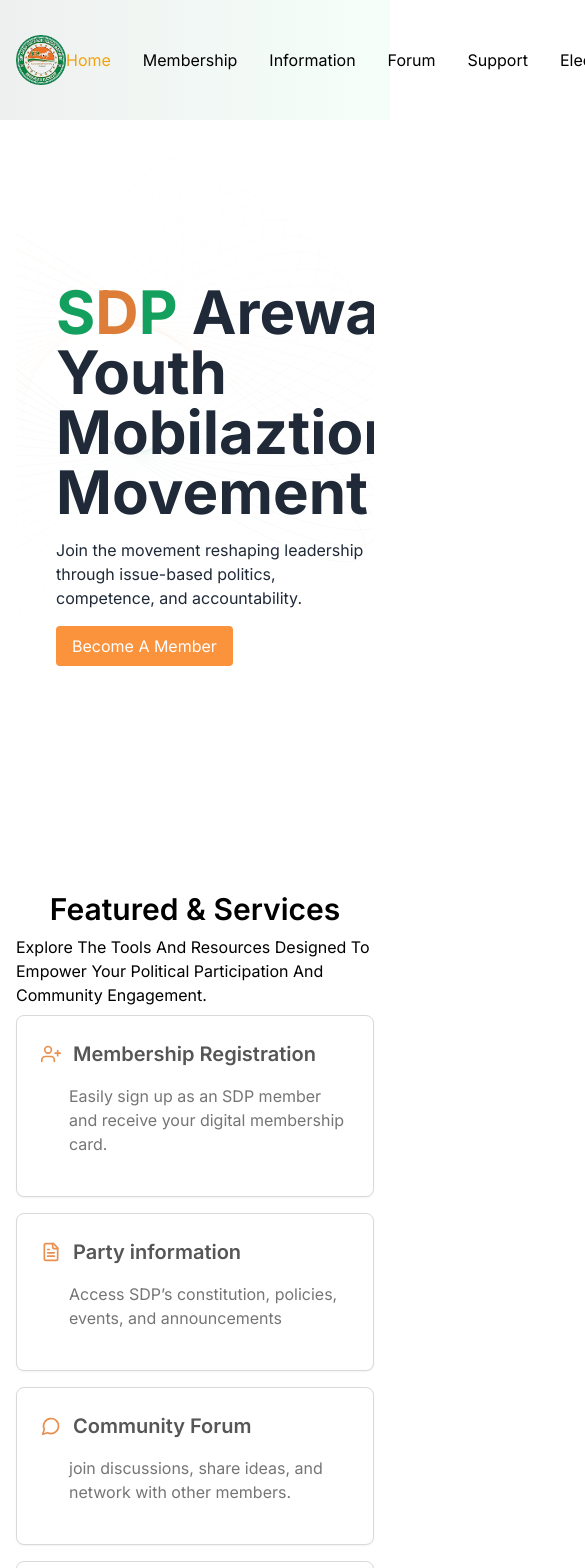
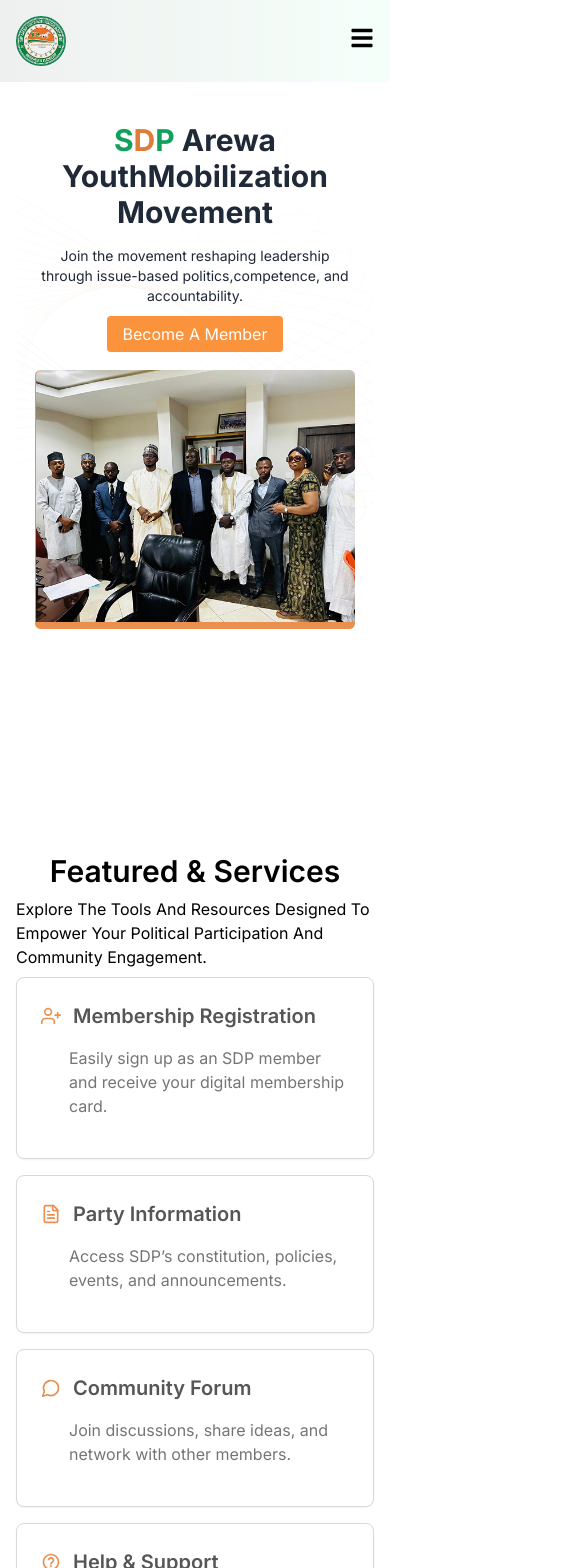
Before and after one commit to abbasusman0009/sdp, a React (Vite) app: page / in a window 390 px wide. Shown: the top 1568 px of the page, 585 px wide, since content can reach past the window. Built offline with nearby package versions, Linux system fonts and the light colour scheme.

Commit message:
modify all myfiles

```diff
--- a/src/components/Analytics.tsx
+++ b/src/components/Analytics.tsx
@@ -1,15 +1,40 @@
-import React from "react"
-const h1design = "text-white text-2xl font-bold";
-const pdesign = 'text-md text-white';
+import React, { useState, useEffect } from "react";
+
+const h1design = "text-white text-2xl font-bold ";
+const pdesign = "text-md text-white";
+
 export const Analytics = () => {
+  const [members, setMembers] = useState(0);
+  const [volunteers, setVolunteers] = useState(0);
+
+  useEffect(() => {
+    const targetMembers = 50000;
+    const targetVolunteers = 15000;
+
+    const incrementNumber = (target, setter) => {
+      let count = 0;
+      const interval = setInterval(() => {
+        count += Math.ceil(target / 100);
+        if (count >= target) {
+          count = target;
+          clearInterval(interval);
+        }
+        setter(count);
+      }, 50); // Adjust the interval for speed
+    };
+
+    incrementNumber(targetMembers, setMembers);
+    incrementNumber(targetVolunteers, setVolunteers);
+  }, []);
+
   return (
-    <div className="bg-[#13A05E] font-inter mt-20 flex justify-around items-center p-20">
+    <div className="bg-[#13A05E] font-inter mt-20 flex flex-col md:flex-row justify-around items-center p-8 md:p-20">
       <div className="space-y-2">
-        <h1 className={h1design}>50000+</h1>
+        <h1 className={h1design}>{members}+ </h1>
         <p className={pdesign}>Members</p>
       </div>
       <div className="space-y-2">
-        <h1 className={h1design}>774</h1>
+        <h1 className={`${h1design} text-center`}>774</h1>
         <p className={pdesign}>Local Government</p>
       </div>
       <div className="space-y-2">
@@ -17,9 +42,9 @@ export const Analytics = () => {
         <p className={pdesign}>State</p>
       </div>
       <div className="space-y-2">
-        <h1 className={h1design}>15000+</h1>
+        <h1 className={h1design}>{volunteers}+ </h1>
         <p className={pdesign}>Volunteers</p>
       </div>
     </div>
-  )
-}
+  );
+};
--- a/src/components/Cta.tsx
+++ b/src/components/Cta.tsx
@@ -2,14 +2,22 @@ import React from 'react'
 
 export const Cta = () => {
   return (
-    <div className='bg-[#FFF9F5] text-center mt-20 p-20'>
+    <div className='bg-[#FFF9F5] text-center mt-20 px-4 py-12 sm:py-20'>
       <div className='space-y-4'>
-        <h1 className='font-inter font-semibold text-3xl capitalize text-[#000000]'>Ready to Make a Difference?</h1>
-        <p className='text-[#000000]  font-inter text-md capitalize'>Join thousands of progressive youths who are working together to build a better Nigeria. Your voice matters.</p>
+        <h1 className='font-inter font-semibold text-3xl sm:text-4xl capitalize text-[#000000]'>
+          Ready to Make a Difference?
+        </h1>
+        <p className='text-[#000000] font-inter text-md sm:text-lg capitalize'>
+          Join thousands of progressive youths who are working together to build a better Nigeria. Your voice matters.
+        </p>
       </div>
-      <div className='mt-6'>
-        <button className="hero__button bg-orange-400 text-white px-4 py-2 rounded hover:bg-orange-500 mr-4">Become A Member</button>
-        <button className="hero__button border text-[#1BB86F]  border-[#1BB86F]  px-4 py-2 rounded hover:bg-green-500 hover:text-white mr-4">volunteer with us</button>
+      <div className='mt-6 flex flex-col sm:flex-row justify-center gap-4'>
+        <button className="hero__button bg-orange-400 text-white px-4 py-2 rounded hover:bg-orange-500">
+          Become A Member
+        </button>
+        <button className="hero__button border text-[#1BB86F] border-[#1BB86F] px-4 py-2 rounded hover:bg-green-500 hover:text-white">
+          Volunteer with Us
+        </button>
       </div>
     </div>
   )
--- a/src/components/Features.jsx
+++ b/src/components/Features.jsx
@@ -1,28 +1,71 @@
-import { Card } from "./Card"
+import { Card } from "./Card";
 import { FiUserPlus } from "react-icons/fi";
-import { LuFileText } from "react-icons/lu"
+import { LuFileText } from "react-icons/lu";
 import { LuMessageCircle } from "react-icons/lu";
 import { MdHelpOutline } from "react-icons/md";
 import { FiMonitor } from "react-icons/fi";
 import { BiNews } from "react-icons/bi";
 import { FiUserCheck } from "react-icons/fi";
+import { NavLink } from "react-router-dom";
 
 export const Features = () => {
+  const features = [
+    {
+      to: "/membership",
+      icon: <FiUserPlus className="text-[#E99050] text-[20px]" />,
+      title: "Membership Registration",
+      description: "Easily sign up as an SDP member and receive your digital membership card.",
+      link: true
+    },
+    {
+      icon: <LuFileText className="text-[#E99050] text-[20px]" />,
+      title: "Party Information",
+      description: "Access SDP’s constitution, policies, events, and announcements."
+    },
+    {
+      icon: <LuMessageCircle className="text-[#E99050] text-[20px]" />,
+      title: "Community Forum",
+      description: "Join discussions, share ideas, and network with other members."
+    },
+    {
+      icon: <MdHelpOutline className="text-[#E99050] text-[20px]" />,
+      title: "Help & Support",
+      description: "Get guidance, report challenges, or request assistance from our team."
+    },
+    {
+      icon: <FiMonitor className="text-[#E99050] text-[20px]" />,
+      title: "Election Monitoring",
+      description: "Submit polling unit results and report election-related issues in real-time."
+    },
+    {
+      icon: <FiUserCheck className="text-[#E99050] text-[20px]" />,
+      title: "Volunteer & Campaign",
+      description: "Register as a volunteer and access campaign materials for mobilization."
+    },
+    {
+      icon: <BiNews className="text-[#E99050] text-[20px]" />,
+      title: "News Updates",
+      description: "Stay informed with the latest political news and SDP activities."
+    }
+  ];
+
   return (
     <div className="flex flex-col items-center justify-center mt-20 space-y-2">
-      <h1 className="font-inter font-semibold text-3xl capitalize text-[#000000]">featured & services</h1>
-      <p className="text-[#000000]  font-inter text-md capitalize">Explore the tools and resources designed to empower your political participation and community engagement.</p>
+      <h1 className="font-inter font-semibold text-3xl capitalize text-[#000000]">Featured & Services</h1>
+      <p className="text-[#000000] font-inter text-md capitalize">
+        Explore the tools and resources designed to empower your political participation and community engagement.
+      </p>
       <div className="grid grid-cols-1 md:grid-cols-2 lg:grid-cols-3 gap-4 w-full max-w-6xl">
-        <Card icon={<FiUserPlus className="text-[#E99050] text-[20px]" />} cardTitle="Membership Registration" cardDescription="Easily sign up as an SDP member and receive your digital membership card." />
-        <Card icon={<LuFileText className="text-[#E99050] text-[20px]" />} cardTitle="Party information" cardDescription="Access SDP’s constitution, policies, events, and announcements" />
-        <Card icon={<LuMessageCircle className="text-[#E99050] text-[20px]" />} cardTitle="Community Forum" cardDescription="join discussions, share ideas, and network with other members." />
-        <Card icon={<MdHelpOutline className="text-[#E99050] text-[20px]" />} cardTitle="Help & Support" cardDescription="get guidance, report challenges, or request assistance from out team." />
-        <Card icon={<FiMonitor className="text-[#E99050] text-[20px]" />} cardTitle="Election Monitoring" cardDescription="submit polling unit results and report election-related issues in real-time" />
-        <Card icon={<FiUserCheck className="text-[#E99050] text-[20px]" />} cardTitle="Volunteer & Campaign" cardDescription="register as volunteer and access campaign materials for mobilization." />
-        <div></div>
-        <Card icon={<BiNews className="text-[#E99050] text-[20px]" />} cardTitle="News Updates" cardDescription="stay informed with the latest political news and SDP activities." />
-        <div></div>
+        {features.map((feature, index) => (
+          feature.link ? (
+            <NavLink to={feature.to} key={index}>
+              <Card icon={feature.icon} cardTitle={feature.title} cardDescription={feature.description} />
+            </NavLink>
+          ) : (
+            <Card key={index} icon={feature.icon} cardTitle={feature.title} cardDescription={feature.description} />
+          )
+        ))}
       </div>
     </div>
-  )
-}
+  );
+};
--- a/src/components/Hero.tsx
+++ b/src/components/Hero.tsx
@@ -1,25 +1,40 @@
 import React from 'react';
 import './hero.css';
 import frame from '../assets/image/Frame 39.png';
+import { NavLink } from 'react-router-dom';
 
 export const Hero = () => {
   return (
-    <div className="relative w-full h-[80vh] overflow-hidden">
+    <div className="relative w-full min-h-[80vh] md:h-[80vh] overflow-hidden">
       {/* Background layer */}
       <div className="absolute inset-0 bg-hero bg-cover bg-right bg-repeat opacity-30 z-0"></div>
 
       {/* Foreground content */}
-      <div className="font-inter relative z-10 flex justify-around items-center p-10 h-full ">
-        <div className="hero__content text-gray-800">
-          <h1 className=" text-6xl font-bold mb-4"><span className='text-[#13A05E]'>S</span><span className='text-[#DD7D38]'>D</span><span className='text-[#13A05E]'>P</span> Arewa Youth<br /> Mobilaztion Movement</h1>
-          <p className="hero__description mb-4">Join the movement reshaping leadership through issue-based politics,<br /> competence, and accountability.</p>
+      <div className="font-inter relative z-10 flex flex-col md:flex-row justify-around items-center p-6 md:p-10 h-full">
+        <div className="hero__content text-gray-800 text-center md:text-left mb-6 md:mb-0">
+          <h1 className="text-3xl md:text-6xl font-bold mb-4">
+            <span className="text-[#13A05E]">S</span>
+            <span className="text-[#DD7D38]">D</span>
+            <span className="text-[#13A05E]">P</span> Arewa Youth
+            <br className="hidden md:block" />
+            Mobilization Movement
+          </h1>
+          <p className="hero__description text-sm md:text-base mb-4">
+            Join the movement reshaping leadership through issue-based politics,
+            <br className="hidden md:block" />
+            competence, and accountability.
+          </p>
           <div>
-            <button className="hero__button bg-orange-400 text-white px-4 py-2 rounded hover:bg-orange-500 mr-4">Become A Member</button>
+            <NavLink
+              to="/membership"
+              className="hero__button bg-orange-400 text-white px-4 py-2 rounded hover:bg-orange-500"
+            >
+              Become A Member
+            </NavLink>
           </div>
-
         </div>
         <div className="hero__image">
-          <img src={frame} alt="Hero" className="max-w-lg" />
+          <img src={frame} alt="Hero" className="max-w-xs md:max-w-lg mx-auto" />
         </div>
       </div>
     </div>
--- a/src/components/YouthCard.tsx
+++ b/src/components/YouthCard.tsx
@@ -3,11 +3,11 @@ import frame from '../assets/image/Frame 39.png'
 
 export const YouthCard = () => {
   return (
-    <div className="relative flex flex-col my-6 bg-white rounded-lg w-96 font-inter">
+    <div className="relative flex flex-col my-6 bg-white rounded-lg w-full sm:w-80 lg:w-96 font-inter">
       <div className="relative h-56 m-2.5 overflow-hidden text-white rounded-md">
         <img src={frame} alt="Youth Card" />
       </div>
-      <div className='flex items-center space-x-2 ml-4 '>
+      <div className='flex items-center space-x-2 ml-4'>
         <p className='bg-green-100 p-2 rounded-sm text-[#0E874E]'>Category</p>
         <p className='text-sm'>5 min read</p>
       </div>
--- a/src/components/header/Header.jsx
+++ b/src/components/header/Header.jsx
@@ -1,31 +1,75 @@
-import { NavLink } from 'react-router-dom';
-import sdpLogo from '../../assets//image/sdplogo.png'
-import { Button } from "@material-tailwind/react";
-const menu = [
-  { name: 'Home', active: 'true', href: '/' },
-  { name: 'Membership', active: 'false', href: '/membership' },
-  { name: 'Information', active: 'false', href: 'information' },
-  { name: 'Forum', active: 'false', href: '/forum' },
-  { name: 'Support', active: 'false', href: '/support' },
-  { name: 'Election', active: 'false', href: '/election' },
-  { name: 'Volunteer', active: 'false', href: '/volunteer' },
-  { name: 'News', active: 'false', href: '/new' },
+import { useState } from 'react';
+import { NavLink, useLocation } from 'react-router-dom';
+import { FaBars, FaTimes } from 'react-icons/fa';
+import sdpLogo from '../../assets/image/sdplogo.png';
 
-]
 export const Header = () => {
+  const [menuOpen, setMenuOpen] = useState(false);
+  const location = useLocation();
+  const menu = [
+    { name: 'Home', href: '/' },
+    { name: 'Membership', href: '/membership' },
+    { name: 'Information', href: '/information' },
+    { name: 'Forum', href: '/forum' },
+    { name: 'Support', href: '/support' },
+    { name: 'Election', href: '/election' },
+    { name: 'Volunteer', href: '/volunteer' },
+    { name: 'News', href: '/new' },
+  ];
+
   return (
-    <div className='flex justify-around items-center font-inter p-4' style={{ background: 'linear-gradient(to right, #EEF0EF, #F5FFFA)', filterblur: 'blur(15px)' }}>
-      <img className='w-[50px] h-[50px]' src={sdpLogo} alt="" />
-      <div>
-        <ul className='flex space-x-8 text-[16px]'>
+    <div className="font-inter p-4 bg-gradient-to-r from-[#EEF0EF] to-[#F5FFFA]">
+      <div className="flex justify-between items-center">
+        {/* Logo */}
+        <NavLink to="/">
+          <img className="w-[50px] h-[50px]" src={sdpLogo} alt="Logo" />
+        </NavLink>
+
+        {/* Desktop Menu */}
+        <ul className="hidden md:flex space-x-8 text-[16px] items-center">
           {menu.map((item, index) => (
-            <li key={index} className='text-xltext-gray-700 hover:text-gray-900'>
-              <NavLink className={item.active == 'true' ? 'text-[#F3A30E]' : ''} to={item.href}>{item.name}</NavLink>
+            <li key={index}>
+              <NavLink
+                className={`${location.pathname === item.href ? 'text-[#F3A30E]' : 'text-[#565656]'} hover:text-gray-900`}
+                to={item.href}
+              >
+                {item.name}
+              </NavLink>
             </li>
           ))}
         </ul>
+
+        {/* Become A Member button (always visible) */}
+        <NavLink to="/membership" className="hidden md:inline-block bg-[#E99050] text-[#F5FFFA] rounded-md p-2 ml-4">
+          Become A Member
+        </NavLink>
+
+        {/* Mobile menu button */}
+        <div className="md:hidden">
+          <button onClick={() => setMenuOpen(!menuOpen)}>
+            {menuOpen ? <FaTimes size={24} /> : <FaBars size={24} />}
+          </button>
+        </div>
       </div>
-      <Button className='bg-[#E99050]  text-[#F5FFFA] rounded-md p-2'>Become A Member</Button>
+
+      {/* Mobile Menu Items */}
+      {menuOpen && (
+        <div className="md:hidden mt-4 space-y-4 flex flex-col items-center">
+          {menu.map((item, index) => (
+            <NavLink
+              key={index}
+              className={`${location.pathname === item.href ? 'text-[#F3A30E]' : 'text-[#565656]'} hover:text-gray-900`}
+              to={item.href}
+              onClick={() => setMenuOpen(false)}
+            >
+              {item.name}
+            </NavLink>
+          ))}
+          <NavLink to="/membership" className="bg-[#E99050] text-[#F5FFFA] rounded-md p-2 w-full text-center">
+            Become A Member
+          </NavLink>
+        </div>
+      )}
     </div>
-  )
-}
+  );
+};
--- a/src/pages/Register.jsx
+++ b/src/pages/Register.jsx
@@ -2,11 +2,17 @@ import { Steppers } from "../components/Steppers";
 
 export const Register = () => {
   return (
-    <div className="flex flex-col items-center justify-center bg-[#FFF9F5] -m-10 pt-8 font-inter">
-      <h1 className="text-6xl font-bold mb-4 text-[#565656]">Become a Member</h1>
-      <p className="text-lg text-[#565656]">Join the SDP Arewa Youths Movement today and be part of our </p>
-      <p className="text-lg text-[#565656]">journey towards a progressive Nigeria</p>
+    <div className="flex flex-col items-center justify-center bg-[#FFF9F5] -m-10 pt-8 font-inter px-4 sm:px-8 md:px-12">
+      <h1 className="text-4xl sm:text-5xl md:text-6xl font-bold mb-4 text-[#565656] text-center">
+        Become a Member
+      </h1>
+      <p className="text-base sm:text-lg md:text-xl text-[#565656] text-center mb-2">
+        Join the SDP Arewa Youths Movement today and be part of our
+      </p>
+      <p className="text-base sm:text-lg md:text-xl text-[#565656] text-center mb-6">
+        journey towards a progressive Nigeria
+      </p>
       <Steppers />
     </div>
   );
-}
+};
```
Also changed, not shown: src/components/ConfirmationCard.tsx (+10 -9 lines), src/components/Event.tsx (+7 -3 lines), src/components/Steppers.jsx (+55 -127 lines).
